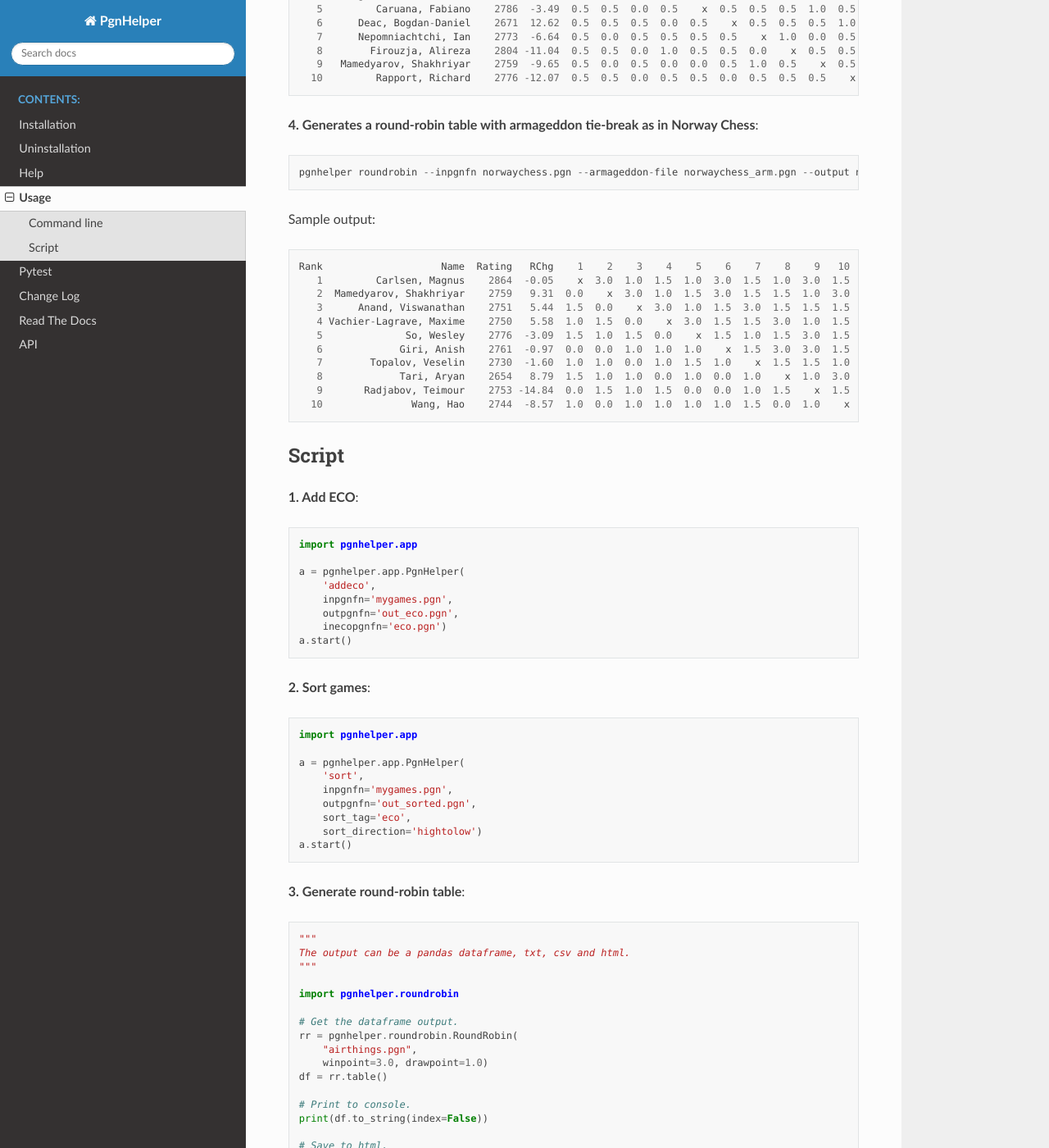
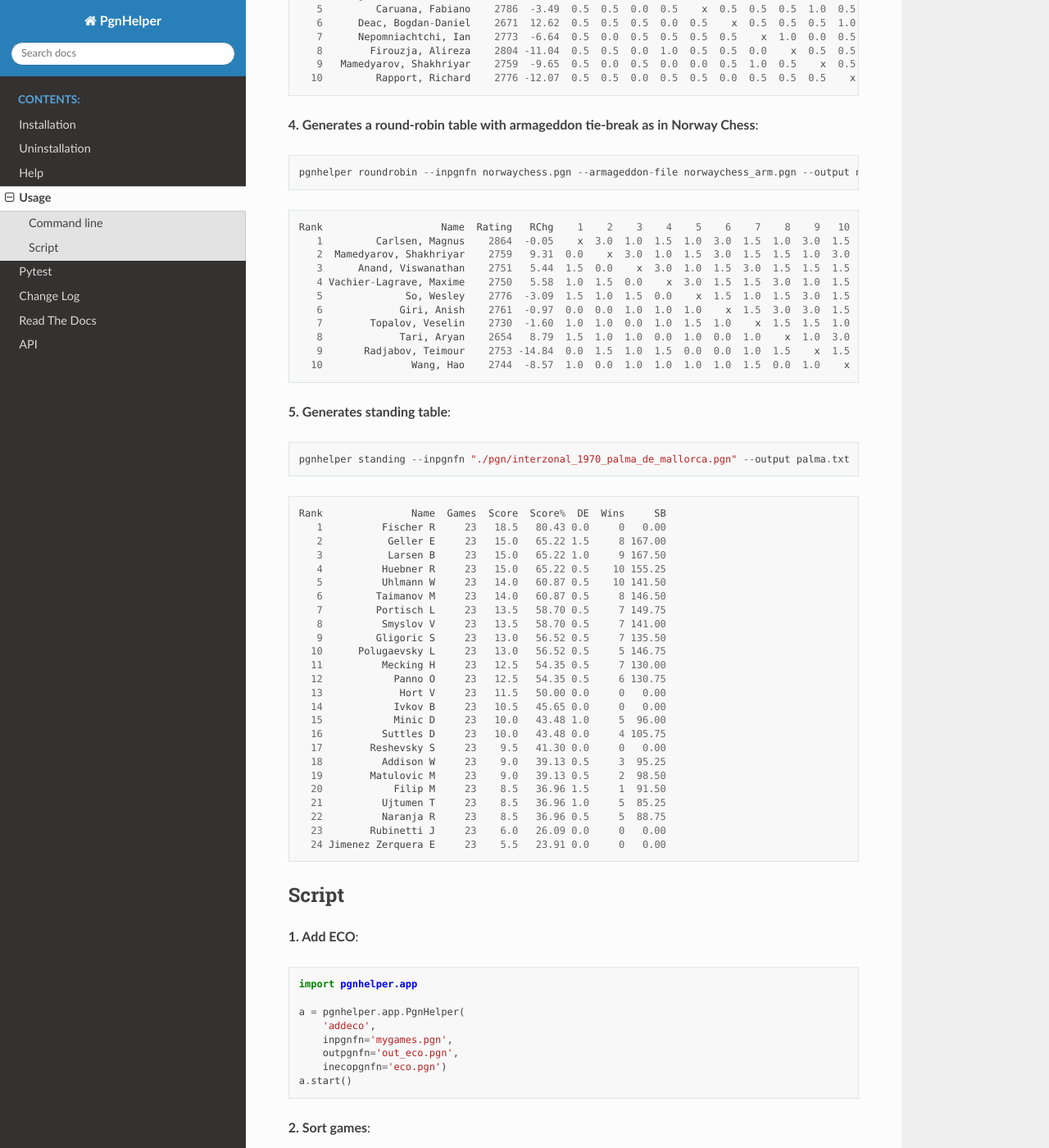
Before and after one commit to fsmosca/pgnhelper, a Sphinx documentation site: the page built from docs/usage.rst, in a window 1280 px wide and 1400 px high, scrolled down 804 px. Shown: the whole window at 82% size. Built offline with Sphinx 7.4.7 and the Read the Docs theme 2.0.0, drawn with Linux system fonts in a browser that asks for light colours; some of the changed text lies outside the part shown.

Commit message:
Update usage.rst

```diff
--- a/docs/usage.rst
+++ b/docs/usage.rst
@@ -21,7 +21,7 @@ Command line
 
    pgnhelper roundrobin --inpgnfn superbet_classic_2022_bucharest.pgn --output scb2022.txt
 
-Sample output with ``rating change`` and ``tie-break scores DE, Wins and SB``::
+Output with ``rating change`` and ``tie-break scores DE, Wins and SB``::
 
  Rank                     Name  Rating   RChg    1    2    3    4    5    6    7    8    9   10  Games  Score  Score%  DE  Wins    SB
     1           Aronian, Levon    2765   9.50    x  0.5  1.0  1.0  0.5  0.5  0.5  0.5  0.5  0.5      9    5.5   61.11 1.5     2 24.75
@@ -39,7 +39,7 @@ Sample output with ``rating change`` and ``tie-break scores DE, Wins and SB``::
 
    pgnhelper roundrobin --inpgnfn norwaychess.pgn --armageddon-file norwaychess_arm.pgn --output norwaychess.html --win-point 3.0 --win-point-arm 1.5 --loss-point-arm 1.0 --show-max-score
 
-Sample output::
+::
 
  Rank                    Name  Rating   RChg    1    2    3    4    5    6    7    8    9   10  Games  Score  MaxScore  Score%  DE  Wins
     1         Carlsen, Magnus    2864  -0.05    x  3.0  1.0  1.5  1.0  3.0  1.5  1.0  3.0  1.5      9   16.5      27.0   61.11 0.0     0
@@ -52,6 +52,38 @@ Sample output::
     8             Tari, Aryan    2654   8.79  1.5  1.0  1.0  0.0  1.0  0.0  1.0    x  1.0  3.0      9    9.5      27.0   35.19 1.0     1
     9       Radjabov, Teimour    2753 -14.84  0.0  1.5  1.0  1.5  0.0  0.0  1.0  1.5    x  1.5      9    8.0      27.0   29.63 0.0     0
    10               Wang, Hao    2744  -8.57  1.0  0.0  1.0  1.0  1.0  1.0  1.5  0.0  1.0    x      9    7.5      27.0   27.78 0.0     0
+
+**5. Generates standing table**::
+
+   pgnhelper standing --inpgnfn "./pgn/interzonal_1970_palma_de_mallorca.pgn" --output palma.txt
+
+::
+
+   Rank               Name  Games  Score  Score%  DE  Wins     SB
+      1          Fischer R     23   18.5   80.43 0.0     0   0.00
+      2           Geller E     23   15.0   65.22 1.5     8 167.00
+      3           Larsen B     23   15.0   65.22 1.0     9 167.50
+      4          Huebner R     23   15.0   65.22 0.5    10 155.25
+      5          Uhlmann W     23   14.0   60.87 0.5    10 141.50
+      6         Taimanov M     23   14.0   60.87 0.5     8 146.50
+      7         Portisch L     23   13.5   58.70 0.5     7 149.75
+      8          Smyslov V     23   13.5   58.70 0.5     7 141.00
+      9         Gligoric S     23   13.0   56.52 0.5     7 135.50
+     10      Polugaevsky L     23   13.0   56.52 0.5     5 146.75
+     11          Mecking H     23   12.5   54.35 0.5     7 130.00
+     12            Panno O     23   12.5   54.35 0.5     6 130.75
+     13             Hort V     23   11.5   50.00 0.0     0   0.00
+     14            Ivkov B     23   10.5   45.65 0.0     0   0.00
+     15            Minic D     23   10.0   43.48 1.0     5  96.00
+     16          Suttles D     23   10.0   43.48 0.0     4 105.75
+     17        Reshevsky S     23    9.5   41.30 0.0     0   0.00
+     18          Addison W     23    9.0   39.13 0.5     3  95.25
+     19        Matulovic M     23    9.0   39.13 0.5     2  98.50
+     20            Filip M     23    8.5   36.96 1.5     1  91.50
+     21          Ujtumen T     23    8.5   36.96 1.0     5  85.25
+     22          Naranja R     23    8.5   36.96 0.5     5  88.75
+     23        Rubinetti J     23    6.0   26.09 0.0     0   0.00
+     24 Jimenez Zerquera E     23    5.5   23.91 0.0     0   0.00
 
 
 Script
```
